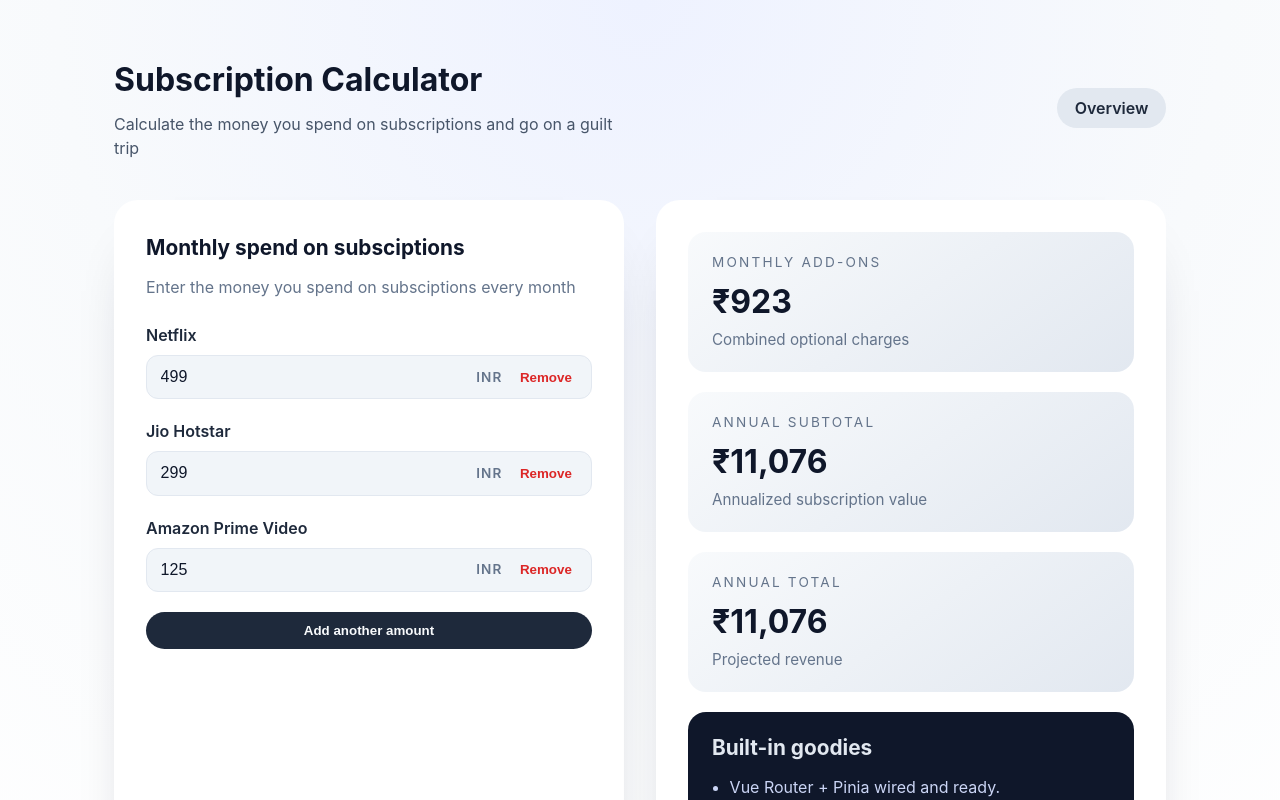
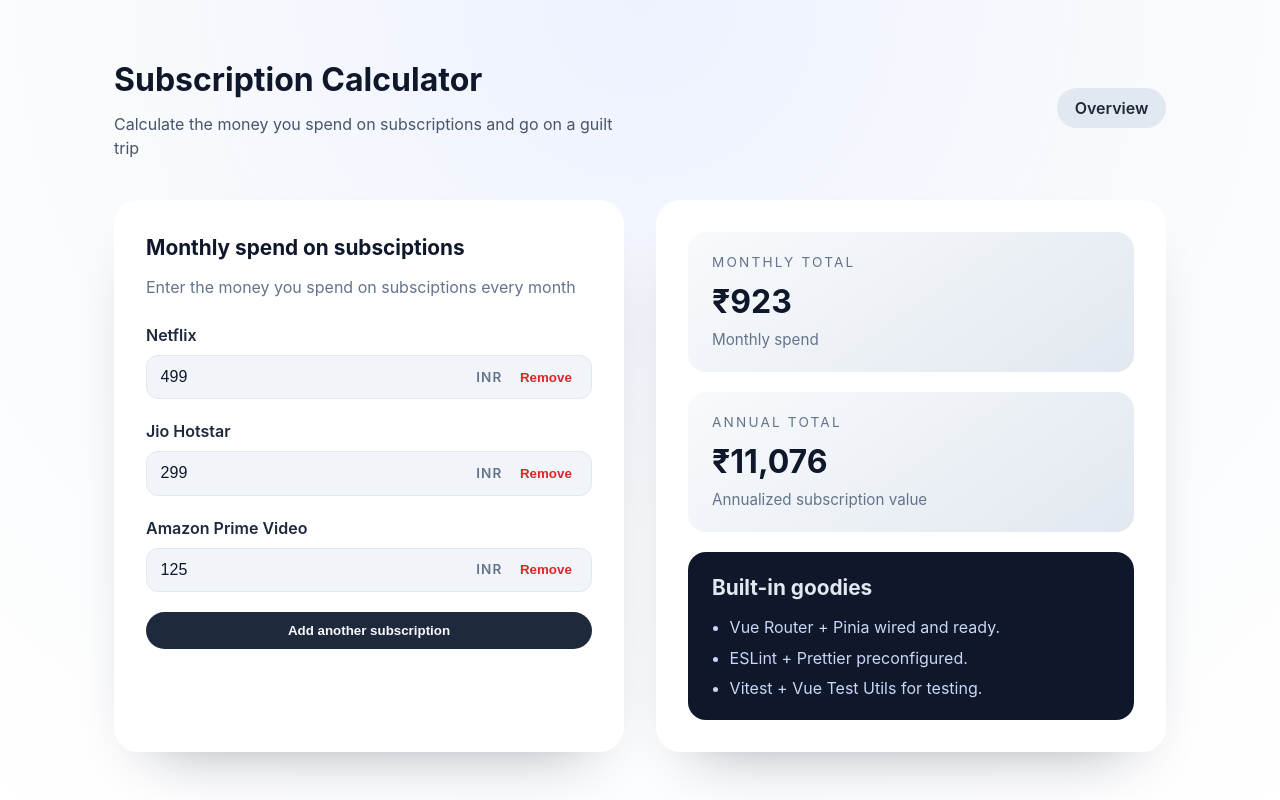
Before and after one commit to RakshithNM/subscription-calculator, a Vue app: page / in a window 1280 px wide. Shown: the top 800 px of the page. Built offline with nearby package versions, Linux system fonts and the light colour scheme.

Commit message:
Text updates

```diff
--- a/src/views/HomeView.vue
+++ b/src/views/HomeView.vue
@@ -27,26 +27,21 @@
           </label>
 
           <button class="form__button" type="button" @click="store.addAmount">
-            Add another amount
+            Add another subscription
           </button>
         </form>
       </section>
 
       <section class="summary">
         <StatCard
-          label="Monthly add-ons"
+          label="Monthly total"
           :value="formatCurrency(store.monthlyAddOnsTotal)"
-          hint="Combined optional charges"
-        />
-        <StatCard
-          label="Annual subtotal"
-          :value="formatCurrency(store.annualSubtotal)"
-          hint="Annualized subscription value"
+          hint="Monthly spend"
         />
         <StatCard
           label="Annual total"
-          :value="formatCurrency(store.annualTotal)"
-          hint="Projected revenue"
+          :value="formatCurrency(store.annualSubtotal)"
+          hint="Annualized subscription value"
         />
         <article class="summary__note">
           <h3>Built-in goodies</h3>
```
